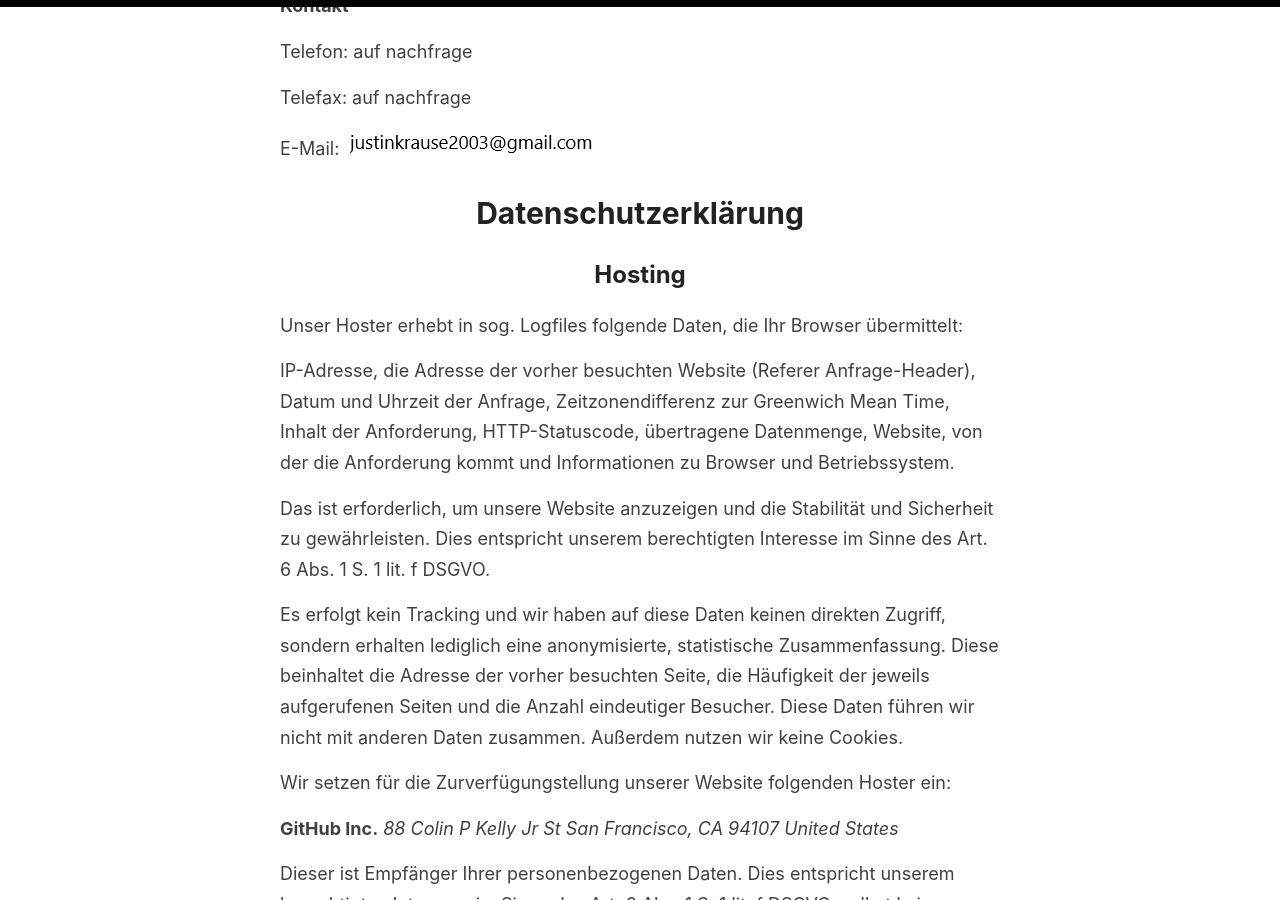
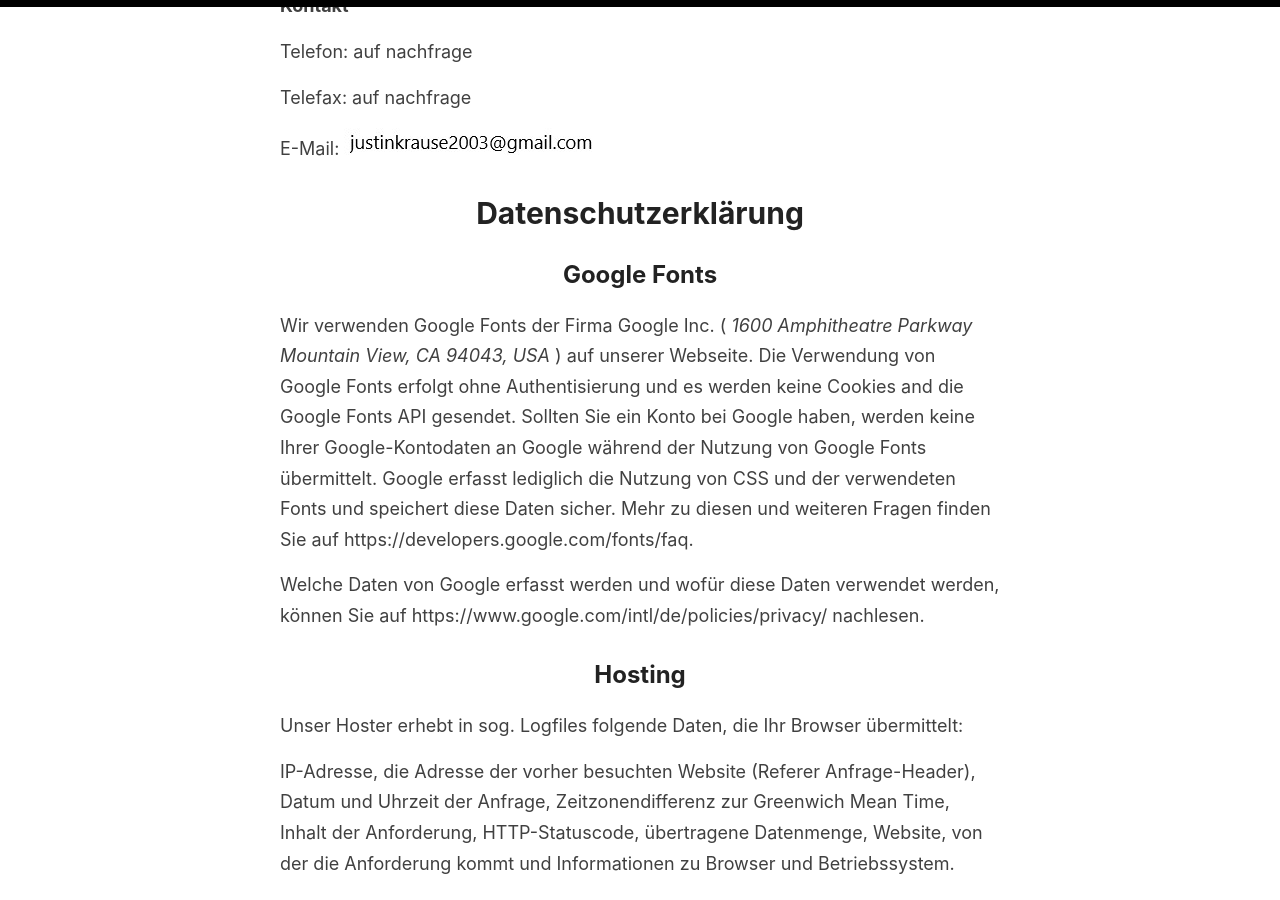
Before and after one commit to LogischesAlpaka/logischesalpaka.github.io, a Jekyll site: the page built from _pages/impressumdsgvo.md, in a window 1280 px wide and 900 px high, scrolled down 476 px. Built offline with Jekyll 4.4.1, drawn with Linux system fonts in a browser that asks for light colours.

```diff
--- a/_config.yml
+++ b/_config.yml
@@ -17,6 +17,8 @@ avatar: https://avatars.githubusercontent.com/u/88859068
 #
 # Flags below are optional
 #
+#Language of your Site
+locale: de_DE
 
 # Includes an icon in the footer for each username you enter
 footer-links:
--- a/_pages/impressumdsgvo.md
+++ b/_pages/impressumdsgvo.md
@@ -19,6 +19,11 @@ Telefax: auf nachfrage
 E-Mail: [<img src="{{ site.baseurl }}/images/email.jpg">]({{ site.baseurl }}/)
 
 # Datenschutzerklärung
+## Google Fonts
+Wir verwenden Google Fonts der Firma Google Inc. ( *1600 Amphitheatre Parkway Mountain View, CA 94043, USA* ) auf unserer Webseite. Die Verwendung von Google Fonts erfolgt ohne Authentisierung und es werden keine Cookies and die Google Fonts API gesendet. Sollten Sie ein Konto bei Google haben, werden keine Ihrer Google-Kontodaten an Google während der Nutzung von Google Fonts übermittelt. Google erfasst lediglich die Nutzung von CSS und der verwendeten Fonts und speichert diese Daten sicher. Mehr zu diesen und weiteren Fragen finden Sie auf https://developers.google.com/fonts/faq.
+
+Welche Daten von Google erfasst werden und wofür diese Daten verwendet werden, können Sie auf https://www.google.com/intl/de/policies/privacy/ nachlesen.
+
 ## Hosting
 Unser Hoster erhebt in sog. Logfiles folgende Daten, die Ihr Browser übermittelt:
 
```
Also changed, not shown: robots.txt (added, +7 -0 lines).
